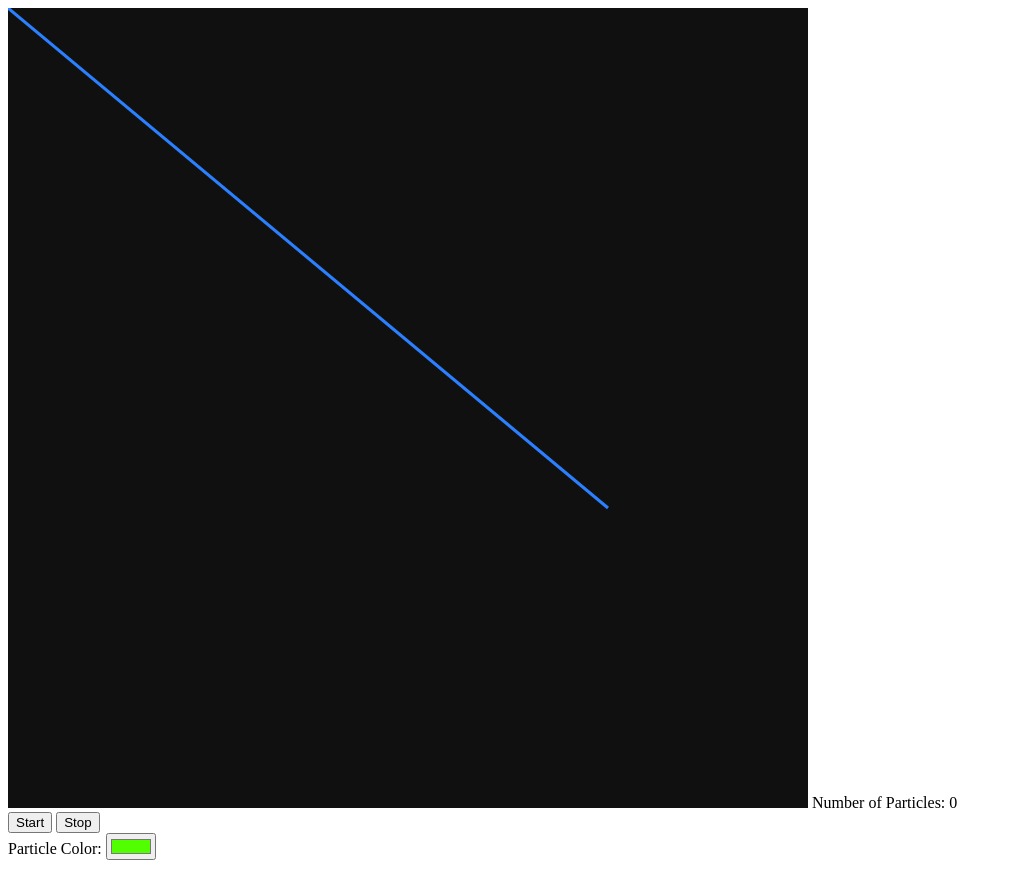
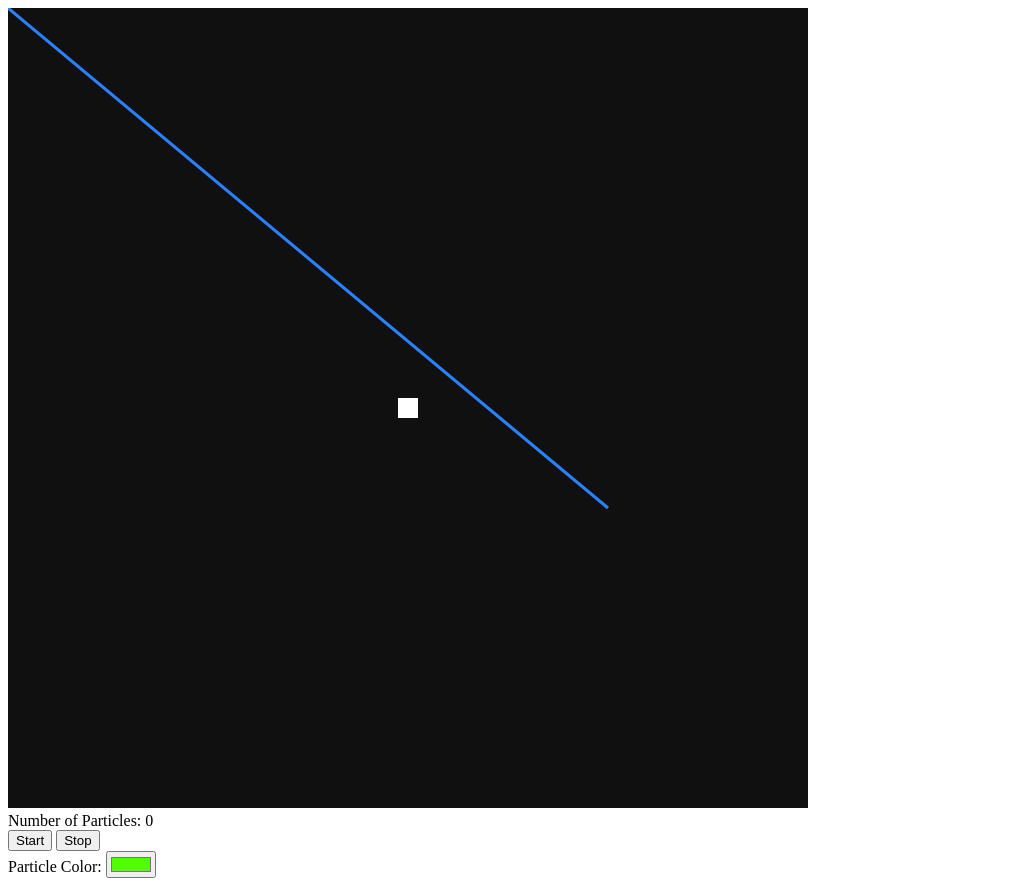
Before and after one commit to XPromus/computergrafik, a website built with Vite: page canvas_rendering/index.html in a window 1280 px wide. Shown: the whole page, without its empty margins (0-1012 px from the left). Built offline with nearby package versions, Linux system fonts and the light colour scheme.

Commit message:
simple projection code

```diff
--- a/canvas_rendering/src/main.ts
+++ b/canvas_rendering/src/main.ts
@@ -1,7 +1,9 @@
 import { Color } from "./data/color";
 import { Line } from "./data/line";
 import { Particle } from "./data/particle";
+import { Projection } from "./math/projection";
 import { Vector2 } from "./math/vector2";
+import { Vector3 } from "./math/vector3";
 
 const FPS: number = 60;
 
@@ -54,9 +56,22 @@ const clear = () => {
 	ctx.fillRect(0, 0, particleCanvas.width, particleCanvas.height);
 }
 
-const drawPoint = (particle: Particle) => {
+const drawParticle = (particle: Particle) => {
 	ctx.fillStyle = particle.color.toRGBA();
     ctx.fillRect(particle.pos.x, particle.pos.y, particle.size, particle.size);
+}
+
+const drawPoint = (
+    point: Vector2,
+    size: number
+) => {
+    ctx.fillStyle = "#ffffff";
+    ctx.fillRect(
+        point.x - size / 2,
+        point.y - size / 2,
+        size,
+        size
+    );
 }
 
 const createNewParticle = (): Particle => {
@@ -78,7 +93,7 @@ const frame = () => {
             createNewParticle(),
         )
         for (let i = 0; i < particles.length; i++) {
-            drawPoint(particles[i]);
+            drawParticle(particles[i]);
             particles[i].calcNewPos(SPEED, deltaTime);
             particles[i].updateColor();
             particles[i].lifetime += 1;
@@ -96,6 +111,9 @@ const frame = () => {
 
     particleCounter.innerHTML = particles.length.toString();
 
+    const point = new Vector3(0, 0, 2);
+    drawPoint(Projection.toScreen(Projection.project(point), particleCanvas.width, particleCanvas.height), 20)
+
 	setTimeout(frame, 1000 / FPS);
 }
 
--- /dev/null
+++ b/canvas_rendering/src/math/projection.ts
@@ -0,0 +1,21 @@
+import { Vector2 } from "./vector2";
+import type { Vector3 } from "./vector3";
+
+export class Projection {
+
+    static toScreen(
+        point: Vector2,
+        width: number,
+        height: number
+    ): Vector2 {
+        return new Vector2(
+            (point.x + 1) / 2 * width,
+            (1 - (point.y + 1) / 2) * height
+        );
+    }
+
+    static project(point: Vector3): Vector2 {
+        return new Vector2(point.x / point.z, point.y / point.z);
+    }
+
+}
```
Also changed, not shown: canvas_rendering/index.html (+1 -0 lines).
